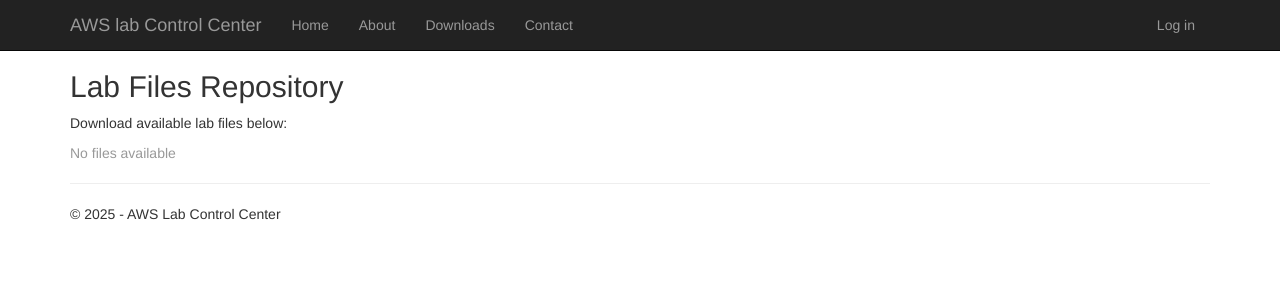
After one commit to cdaguanno/DuoOIDC-DemoApp, a Django app: page /downloads/ in a window 1280 px wide. The commit adds this page. Shown: the top 300 px of the page. Run offline with Django 5.2, Linux system fonts and the light colour scheme; some libraries are stand-ins or nearby versions.

Commit message:
Added Downloads page

```diff
--- a/DuoOIDC_DemoApp/settings/local.py
+++ b/DuoOIDC_DemoApp/settings/local.py
@@ -39,3 +39,7 @@ LOGGING['loggers']['django']['level'] = 'DEBUG'
 
 # Email configuration for local development (console output)
 EMAIL_BACKEND = 'django.core.mail.backends.console.EmailBackend'
+
+# Media configuration for local development (console output)
+MEDIA_URL = '/media/'
+MEDIA_ROOT = os.path.join(BASE_DIR, 'media')
--- a/DuoOIDC_DemoApp/settings/production.py
+++ b/DuoOIDC_DemoApp/settings/production.py
@@ -82,3 +82,7 @@ DUO_REDIRECT_URI = os.getenv('DUO_REDIRECT_URI', '')
 SESSION_COOKIE_AGE = 86400  # 24 hours
 SESSION_COOKIE_HTTPONLY = True
 CSRF_COOKIE_HTTPONLY = True
+
+# Media configuration for production
+MEDIA_URL = '/media/'
+MEDIA_ROOT = os.path.join(BASE_DIR, 'media')
--- a/DuoOIDC_DemoApp/urls.py
+++ b/DuoOIDC_DemoApp/urls.py
@@ -7,12 +7,15 @@ from django.urls import path
 from django.contrib import admin
 from django.contrib.auth.views import LoginView, LogoutView
 from app import forms, views
+from django.conf import settings
+from django.conf.urls.static import static
 
 
 urlpatterns = [
     path('', views.home, name='home'),
     path('contact/', views.contact, name='contact'),
     path('about/', views.about, name='about'),
+    path('downloads/', views.downloads, name='downloads'),
     path('login/',
          LoginView.as_view
          (
@@ -28,3 +31,6 @@ urlpatterns = [
     path('logout/', LogoutView.as_view(next_page='/'), name='logout'),
     path('admin/', admin.site.urls),
 ]
+
+if settings.DEBUG:
+    urlpatterns += static(settings.MEDIA_URL, document_root=settings.MEDIA_ROOT)
--- /dev/null
+++ b/app/templates/app/downloads.html
@@ -0,0 +1,19 @@
+{% extends "app/layout.html" %}
+{% load static %}
+{% block content %}
+
+<h2>Lab Files Repository</h2>
+<p>Download available lab files below:</p>
+
+<div class="list-group">
+    {% for file in files %}
+    <a href="{{ file.url }}" class="list-group-item" download>
+        <h4 class="list-group-item-heading">{{ file.name }}</h4>
+        <p class="list-group-item-text">{{ file.size|filesizeformat }}</p>
+    </a>
+    {% empty %}
+    <p class="text-muted">No files available</p>
+    {% endfor %}
+</div>
+
+{% endblock %}
--- a/app/templates/app/index.html
+++ b/app/templates/app/index.html
@@ -39,7 +39,7 @@
             <tbody>
                 {% for instance in region.instances %}
                 <tr>
-                    <td><code>{{ instance.InstanceId }}</code></td>
+                    <td><code style="margin: 0; display: inline;">{{ instance.InstanceId }}</code></td>
                     <td>{{ instance.Name }}</td>
                     <td>{{ instance.InstanceType }}</td>
                     <td>
--- a/app/templates/app/layout.html
+++ b/app/templates/app/layout.html
@@ -18,6 +18,7 @@
                     <span class="icon-bar"></span>
                     <span class="icon-bar"></span>
                     <span class="icon-bar"></span>
+                    <span class="icon-bar"></span>
                 </button>
                 <a href="/" class="navbar-brand">AWS lab Control Center</a>
             </div>
@@ -25,6 +26,7 @@
                 <ul class="nav navbar-nav">
                     <li><a href="{% url 'home' %}">Home</a></li>
                     <li><a href="{% url 'about' %}">About</a></li>
+                    <li><a href="{% url 'downloads' %}">Downloads</a></li>
                     <li><a href="{% url 'contact' %}">Contact</a></li>
                 </ul>
                 {% include 'app/loginpartial.html' %}
--- a/app/views.py
+++ b/app/views.py
@@ -6,6 +6,8 @@ from datetime import datetime
 from django.shortcuts import render
 from django.http import HttpRequest
 from app import ec2instance
+import os
+from django.conf import settings
 
 def home(request):
     """Renders the home page."""
@@ -37,6 +39,35 @@ def home(request):
         }
     )
 
+
+def downloads(request):
+    """Renders the downloads page with file listing."""
+    assert isinstance(request, HttpRequest)
+    downloads_dir = os.path.join(settings.MEDIA_ROOT, 'downloads')
+
+    files = []
+    if os.path.exists(downloads_dir):
+        for filename in os.listdir(downloads_dir):
+            if filename == '.gitkeep':  # Skip .gitkeep
+                continue
+            filepath = os.path.join(downloads_dir, filename)
+            if os.path.isfile(filepath):
+                files.append({
+                    'name': filename,
+                    'url': f'{settings.MEDIA_URL}downloads/{filename}',
+                    'size': os.path.getsize(filepath)
+                })
+
+    return render(
+        request,
+        'app/downloads.html',
+        {
+            'title':'Downloads',
+            'message':'Lab files download repository',
+            'files': files,
+            'year':datetime.now().year,
+        }
+    )
 
 def contact(request):
     """Renders the contact page."""
```
Also changed, not shown: 2 other files.
